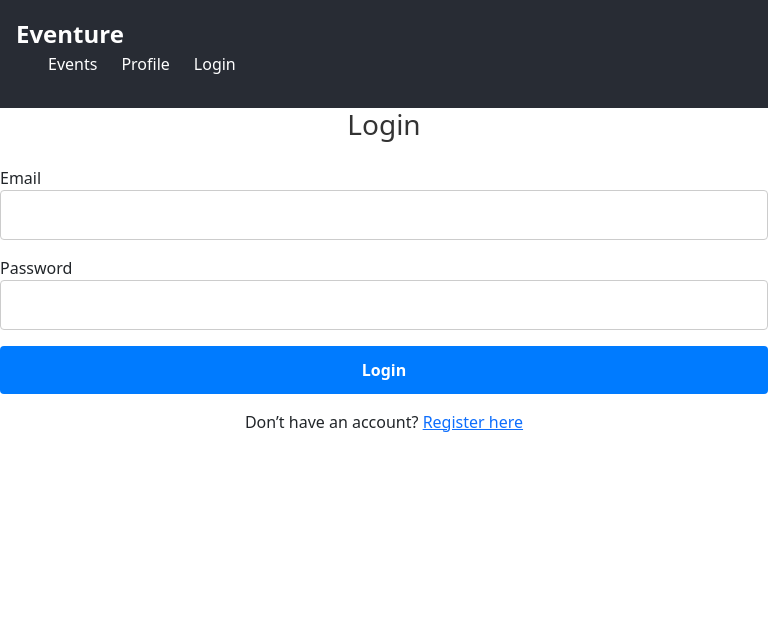
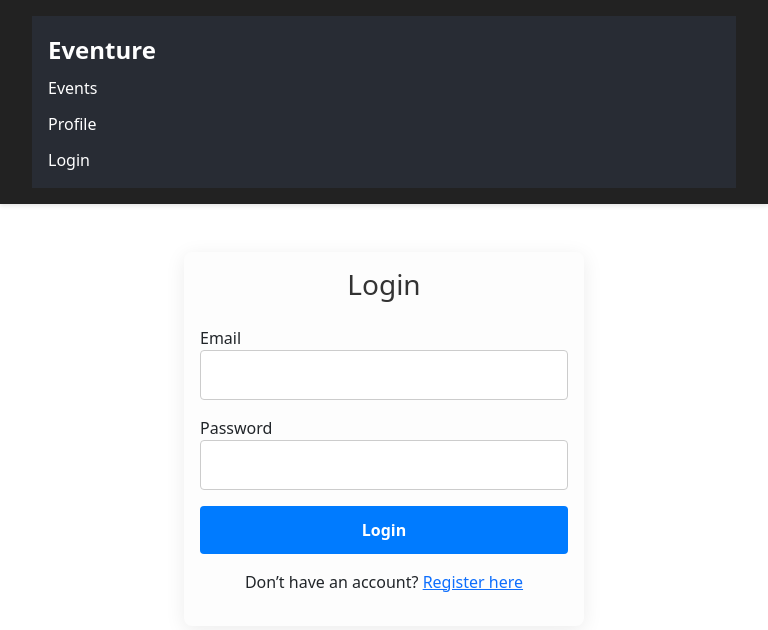
Before and after one commit to jencba/eventure-fe, a React (Create React App) app in the folder eventure-frontend/: page /login in a window 768 px wide. Shown: the top 630 px of the page. Built offline with nearby package versions, Linux system fonts and the light colour scheme.

Commit message:
styling changes

```diff
--- a/eventure-frontend/src/App.css
+++ b/eventure-frontend/src/App.css
@@ -4,8 +4,6 @@ body {
   margin: 0;
   padding: 0;
 }
-
-
 
 .container {
   padding: 2rem;
@@ -37,7 +35,7 @@ body {
 .card-custom {
   background: white;
   border-radius: 8px;
-  box-shadow: 0 2px 10px rgba(0,0,0,0.1);
+  box-shadow: 0 2px 10px rgba(0, 0, 0, 0.1);
   padding: 1rem;
   margin-bottom: 1.5rem;
 }
@@ -50,8 +48,7 @@ body {
   color: #666;
 }
 
-//eventsdeatils
-
+/* Events Details */
 .event-details {
   max-width: 600px;
   margin: 40px auto;
@@ -87,8 +84,7 @@ body {
   margin-top: 20px;
 }
 
-//eventlist
-
+/* Event List */
 .event-list-container {
   padding: 2rem;
   max-width: 1200px;
@@ -146,8 +142,7 @@ body {
   background-color: #0056b3;
 }
 
-//login page
-
+/* Login Page */
 .login-container {
   max-width: 400px;
   margin: 3rem auto;
@@ -198,7 +193,7 @@ body {
   margin-top: 1rem;
 }
 
-// myevents
+/* My Events */
 .my-events-container {
   max-width: 700px;
   margin: 3rem auto;
@@ -253,8 +248,16 @@ body {
   border-left: 4px solid #007bff;
   border-radius: 6px;
   display: flex;
+  flex-direction: column;
+  gap: 1rem;
+}
+
+@media (min-width: 600px) {
+  .event-item {
+    flex-direction: row;
     justify-content: space-between;
     align-items: center;
+  }
 }
 
 .event-buttons button {
@@ -279,19 +282,21 @@ body {
   opacity: 0.9;
 }
 
-
-
+/* Navbar */
 nav {
   background-color: #282c34;
   padding: 1rem;
+}
+
 .navbar-header {
   background-color: #222;
   padding: 1rem 2rem;
-    box-shadow: 0 2px 4px rgba(0,0,0,0.1);
+  box-shadow: 0 2px 4px rgba(0, 0, 0, 0.1);
 }
 
 .navbar-container {
   display: flex;
+  flex-wrap: wrap;
   justify-content: space-between;
   align-items: center;
   max-width: 1200px;
@@ -309,6 +314,10 @@ nav {
   list-style: none;
   display: flex;
   gap: 1.5rem;
+  flex-wrap: wrap;
+  justify-content: center;
+  padding: 0;
+  margin: 1rem 0 0;
 }
 
 .navbar-links li a {
@@ -322,15 +331,49 @@ nav {
   color: #f0c040;
 }
 
-}
-//my profile
+/* Profile Card */
 .card {
   background-color: #fff;
   border-radius: 12px;
   border: 1px solid #ddd;
+  padding: 1rem;
 }
 
 .card h2 {
   font-size: 1.5rem;
   color: #333;
 }
+
+/* Media Queries for Mobile Devices */
+@media (max-width: 768px) {
+  .hero h1 {
+    font-size: 2rem;
+  }
+
+  .hero p {
+    font-size: 1rem;
+  }
+
+  .event-list-container, .my-events-container, .login-container, .event-details {
+    padding: 1rem;
+  }
+
+  .event-card-title {
+    font-size: 1.1rem;
+  }
+
+  .event-grid {
+    grid-template-columns: 1fr;
+  }
+
+  .navbar-container {
+    flex-direction: column;
+    align-items: flex-start;
+  }
+
+  .navbar-links {
+    flex-direction: column;
+    gap: 0.75rem;
+    margin-top: 0.5rem;
+  }
+}
```
Also changed, not shown: eventure-frontend/src/setupTests.js (deleted, +0 -5 lines). Lines whose indentation alone changed are shown as unchanged.
